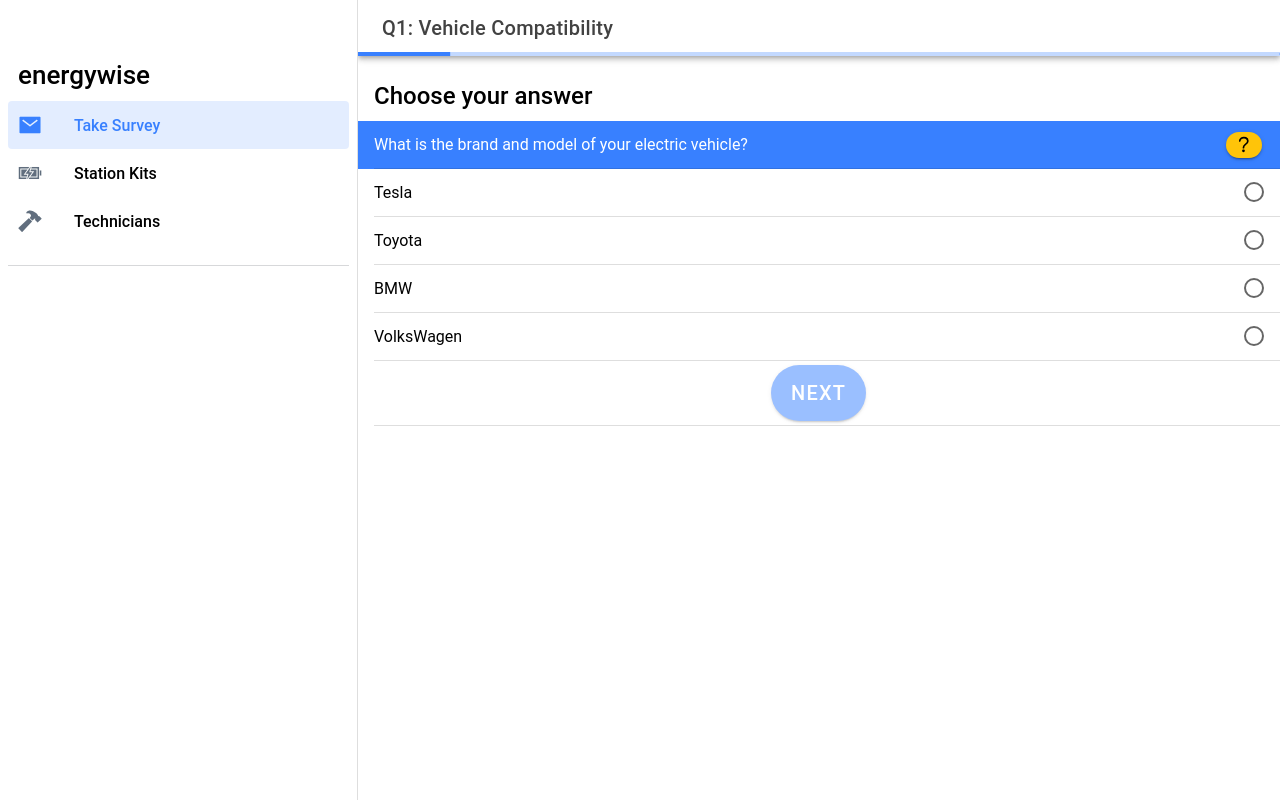
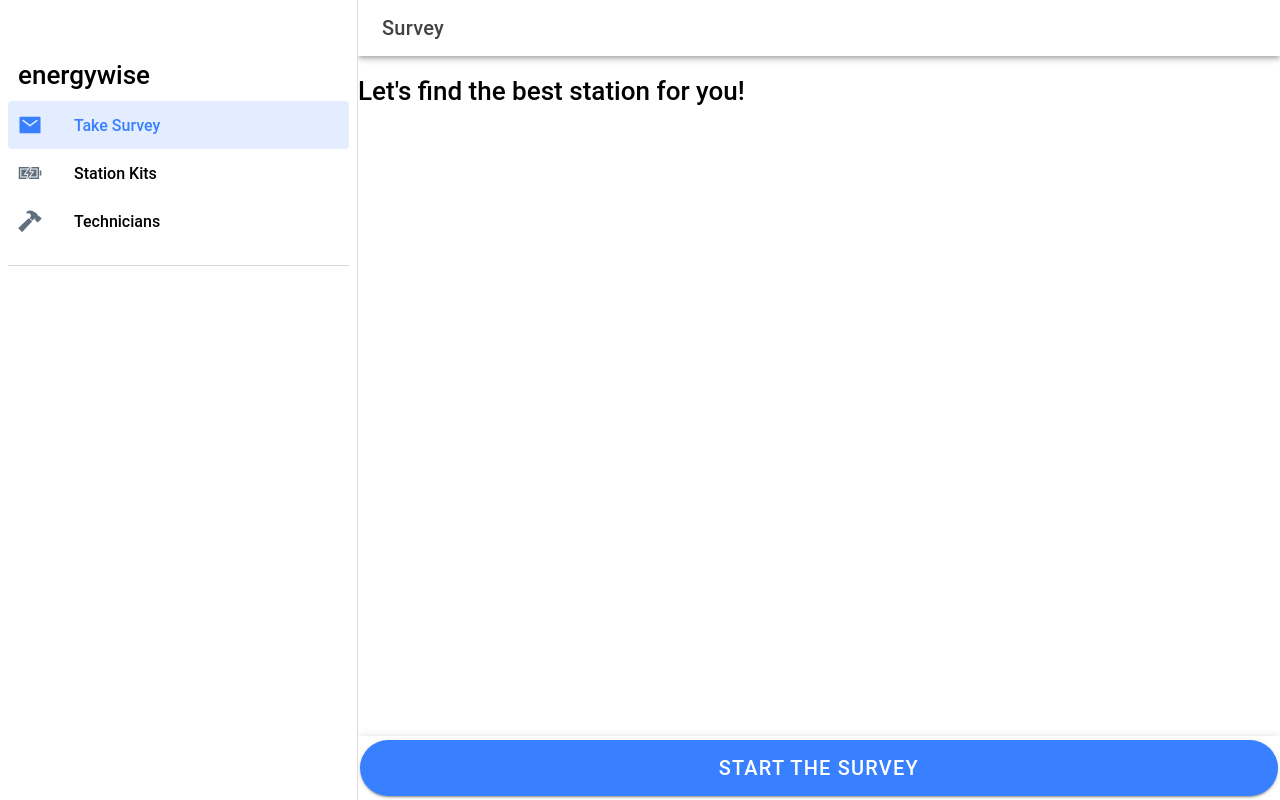
Before and after one commit to hoonsubin/energywise-app, a React (Vite) app: page /survey in a window 1280 px wide. Built offline with nearby package versions, Linux system fonts and the light colour scheme.

Commit message:
change question styling

```diff
--- a/src/components/survey/Survey1.tsx
+++ b/src/components/survey/Survey1.tsx
@@ -29,11 +29,12 @@
       nextButtonDisabled={!answer}
       nextButtonOnClick={nextButton}
       nextPage={() => <Survey2 />}
-      questionPosition='first'
+      questionPosition="first"
     >
-      <IonItem color="primary" className="item-text-wrap">
-        <IonLabel>
-          What is the brand and model of your electric vehicle?
+      <IonItem color="primary">
+        <IonLabel className="ion-text-wrap">
+          <h1>Question</h1>
+          <p>What is the brand and model of your electric vehicle?</p>
         </IonLabel>
         <IonButton
           shape="round"
--- a/src/components/survey/Survey2.tsx
+++ b/src/components/survey/Survey2.tsx
@@ -37,8 +37,11 @@
       nextButtonOnClick={nextButton}
       nextPage={() => <Survey3 />}
     >
-      <IonItem color="primary" className="item-text-wrap">
-        <IonLabel>Where should the charging station be installed?</IonLabel>
+      <IonItem color="primary">
+        <IonLabel className="ion-text-wrap">
+          <h1>Question</h1>
+          <p>Where should the charging station be installed?</p>
+        </IonLabel>
         <IonButton
           shape="round"
           fill="solid"
--- a/src/components/survey/Survey3.tsx
+++ b/src/components/survey/Survey3.tsx
@@ -14,12 +14,7 @@
 import HelperModal from '../HelperModal';
 import Survey4 from './Survey4';
 
-const surveyOptions = [
-  '3,7 kW',
-  '7,4 kW',
-  '11 kW',
-  '22 kW',
-];
+const surveyOptions = ['3,7 kW', '7,4 kW', '11 kW', '22 kW'];
 
 const ChargerCalc = () => {
   // in kW
@@ -28,8 +23,8 @@
   const [power, setPower] = useState(minPower);
 
   const chargingTime = useMemo(() => {
-    return ((15 / 100) / power).toFixed(2);
-  }, [power])
+    return (15 / 100 / power).toFixed(2);
+  }, [power]);
 
   return (
     <div>
@@ -38,12 +33,17 @@
           <IonLabel>Target charging power: {power} kW</IonLabel>
         </IonItem>
         <IonItem>
-          <IonRange onIonChange={(e) => {
-            const powerRange = maxPower - minPower;
-            const currentVal = e.detail.value as number / 100;
-            setPower(Number.parseFloat((powerRange * currentVal + minPower).toFixed(1)));
-
-          }}>
+          <IonRange
+            onIonChange={(e) => {
+              const powerRange = maxPower - minPower;
+              const currentVal = (e.detail.value as number) / 100;
+              setPower(
+                Number.parseFloat(
+                  (powerRange * currentVal + minPower).toFixed(1)
+                )
+              );
+            }}
+          >
             <IonIcon slot="start" icon={flashOutline} />
             <IonIcon slot="end" icon={flash} />
           </IonRange>
@@ -75,9 +75,10 @@
       nextButtonOnClick={nextButton}
       nextPage={() => <Survey4 />}
     >
-      <IonItem color="primary" className="item-text-wrap">
-        <IonLabel>
-          What should be the charging speed of you charging station?
+      <IonItem color="primary">
+        <IonLabel className="ion-text-wrap">
+          <h1>Question</h1>
+          <p>What should be the charging speed of you charging station?</p>
         </IonLabel>
         <IonButton
           shape="round"
--- a/src/components/survey/Survey4.tsx
+++ b/src/components/survey/Survey4.tsx
@@ -30,10 +30,13 @@
       nextButtonOnClick={nextButton}
       nextPage={() => <Survey5 />}
     >
-      <IonItem color="primary" className="item-text-wrap">
-        <IonLabel>
-          If Connectivity is important for you, please select the types of
-          connection that you want the Charging station to have.
+      <IonItem color="primary">
+        <IonLabel className="ion-text-wrap">
+          <h1>Question</h1>
+          <p>
+            If Connectivity is important for you, please select the types of
+            connection that you want the Charging station to have.
+          </p>
         </IonLabel>
         <IonButton
           shape="round"
--- a/src/components/survey/Survey5.tsx
+++ b/src/components/survey/Survey5.tsx
@@ -35,8 +35,11 @@
       nextButtonOnClick={nextButton}
       nextPage={() => <Survey6 />}
     >
-      <IonItem color="primary" className="item-text-wrap">
-        <IonLabel>What is your budget range for the charging station?</IonLabel>
+      <IonItem color="primary">
+        <IonLabel className="ion-text-wrap">
+          <h1>Question</h1>
+          <p>What is your budget range for the charging station?</p>
+        </IonLabel>
         <IonButton
           shape="round"
           fill="solid"
--- a/src/components/survey/Survey6.tsx
+++ b/src/components/survey/Survey6.tsx
@@ -35,8 +35,11 @@
       nextButtonOnClick={nextButton}
       nextPage={() => <Survey7 />}
     >
-      <IonItem color="primary" className="item-text-wrap">
-        <IonLabel>Which features are important to you?</IonLabel>
+      <IonItem color="primary">
+        <IonLabel className="ion-text-wrap">
+          <h1>Question</h1>
+          <p>Which features are important to you?</p>
+        </IonLabel>
         <IonButton
           shape="round"
           fill="solid"
--- a/src/components/survey/Survey7.tsx
+++ b/src/components/survey/Survey7.tsx
@@ -33,10 +33,13 @@
       nextButtonOnClick={nextButton}
       nextButtonText="Finish"
     >
-      <IonItem color="primary" className="item-text-wrap">
-        <IonLabel>
-          How important is to know which features does the App has? Which App
-          features are more relevant for you?
+      <IonItem color="primary">
+        <IonLabel className="ion-text-wrap">
+          <h1>Question</h1>
+          <p>
+            How important is to know which features does the App has? Which App
+            features are more relevant for you?
+          </p>
         </IonLabel>
         <IonButton
           shape="round"
--- a/src/components/survey/SurveyBase.tsx
+++ b/src/components/survey/SurveyBase.tsx
@@ -45,7 +45,6 @@
         <IonHeader collapse="condense">
           <IonToolbar>
             <IonTitle size="large">{props.title}</IonTitle>
-            <IonProgressBar value={props.progress} />
           </IonToolbar>
         </IonHeader>
         <IonList>
--- /dev/null
+++ b/src/components/survey/SurveyIntro.tsx
@@ -0,0 +1,60 @@
+import {
+  IonPage,
+  IonHeader,
+  IonToolbar,
+  IonButtons,
+  IonMenuButton,
+  IonTitle,
+  IonContent,
+  IonText,
+  IonNavLink,
+  IonButton,
+  IonFooter
+} from '@ionic/react';
+import Survey1 from './Survey1';
+
+const SurveyIntro: React.FC = () => {
+  return (
+    <IonPage>
+      <IonHeader>
+        <IonToolbar>
+          <IonButtons slot="start">
+            <IonMenuButton />
+          </IonButtons>
+          <IonTitle>Survey</IonTitle>
+        </IonToolbar>
+      </IonHeader>
+
+      <IonContent fullscreen>
+        <IonHeader collapse="condense">
+          <IonToolbar>
+            <IonTitle size="large">Survey</IonTitle>
+          </IonToolbar>
+        </IonHeader>
+        <div style={{
+            width: "100%",
+            height: '100%'
+        }}>
+            <IonText>
+                <h1>
+                    Let's find the best station for you!
+                </h1>
+            </IonText>
+        </div>
+
+
+      </IonContent>
+      <IonFooter>
+        <IonToolbar>
+        <IonNavLink routerDirection="forward" component={() => <Survey1 />}>
+          <IonButton expand='block' fill="solid" color="primary" shape="round" size="large">
+            Start the survey
+          </IonButton>
+        </IonNavLink>
+        </IonToolbar>
+      </IonFooter>
+    </IonPage>
+  );
+};
+
+export default SurveyIntro;
--- a/src/pages/SurveyPage.tsx
+++ b/src/pages/SurveyPage.tsx
@@ -1,8 +1,8 @@
 import { IonNav } from '@ionic/react';
-import Survey1 from '../components/survey/Survey1';
+import SurveyIntro from '../components/survey/SurveyIntro';
 
 const SurveyPage: React.FC = () => {
-  return <IonNav root={() => <Survey1 />} />;
+  return <IonNav root={() => <SurveyIntro />} />;
 };
 
 export default SurveyPage;
```
